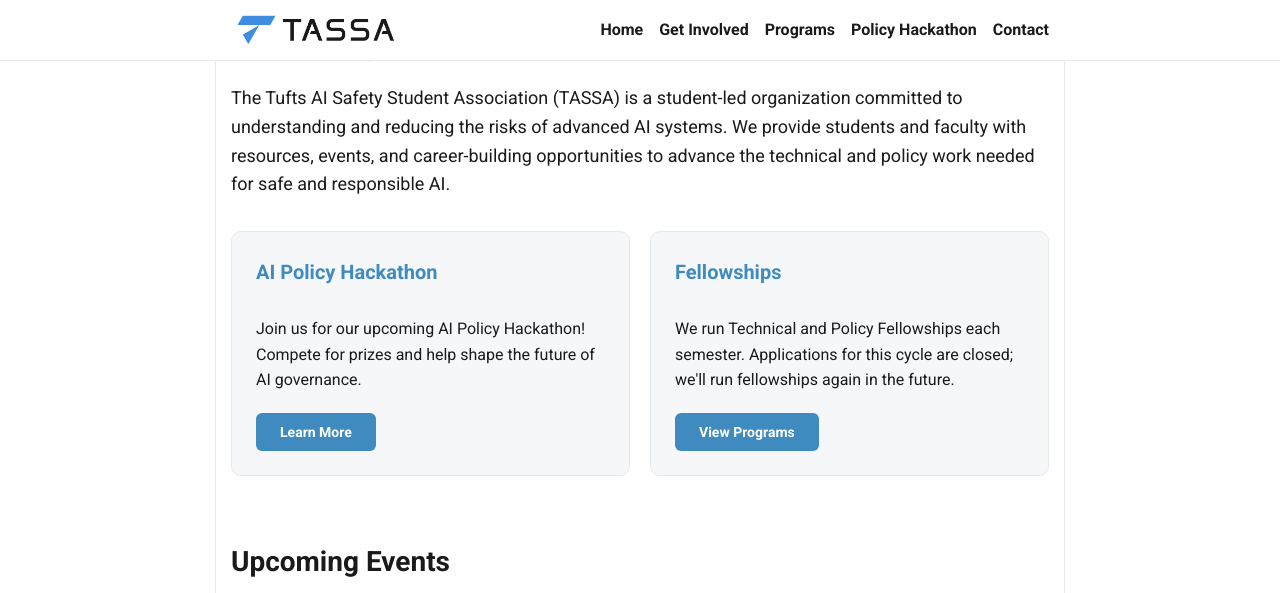
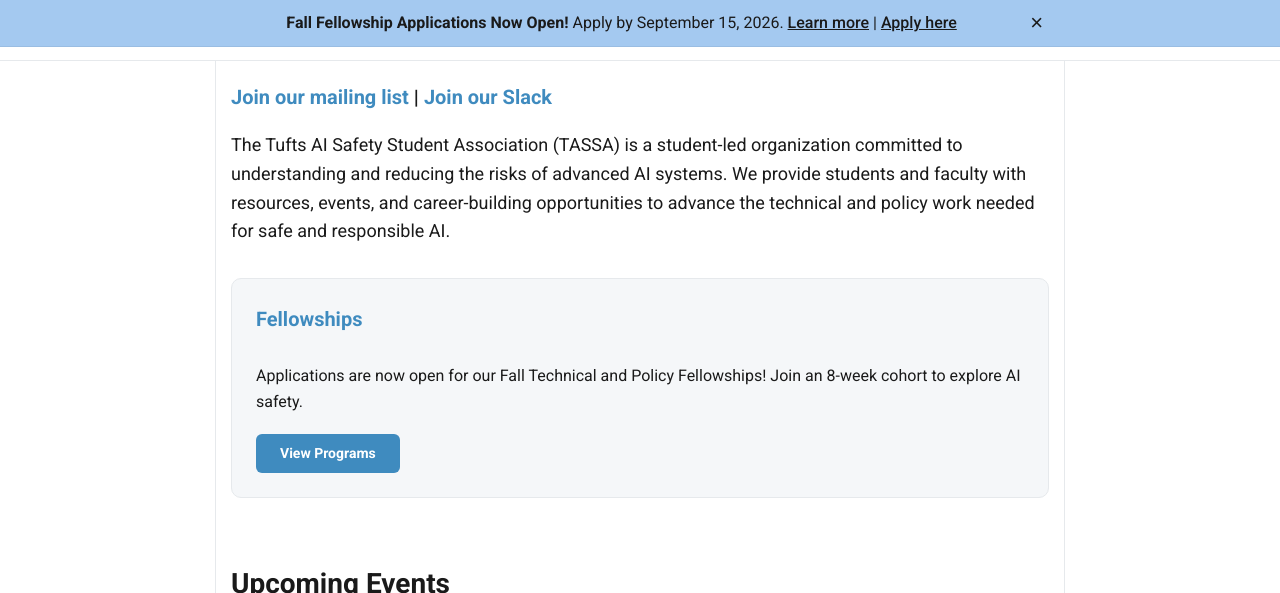
Before and after one commit to tuftsaisafety/tuftsaisafety.github.io, a Jekyll site: the page built from index.html, in a window 1280 px wide and 900 px high, scrolled down 452 px, cut to the strip 0-593 px from the top of the window. Built offline with Jekyll 4.4.1, drawn with Linux system fonts in a browser that asks for light colours.

Commit message:
Update _config.yml
updated for new semester

```diff
--- a/_config.yml
+++ b/_config.yml
@@ -47,19 +47,19 @@
 
 # Optional site-wide banner
 banner:
-    enabled: false
-    id: spring-fellowship-2026
-    start: 2025-12-08
-    end: 2026-01-26
+    enabled: true
+    id: fall-fellowship-2026
+    start: 2026-09-01
+    end: 2026-09-20
     bg_color: "#a4c9f0"
     text_color: "#1A1A1A"
     # Provide either `text` or `html`. `html` lets you include links.
     html: >-
-        <strong>Spring Fellowship Applications Now Open!</strong> Apply by January 25, 2026. <a href="/programs/" style="text-decoration: underline; font-weight: 500;">Learn more</a> | <a href="https://forms.gle/YKFr1B1i7aMVQcUk9" target="_blank" rel="noopener" style="text-decoration: underline; font-weight: 500;">Apply here</a>
+        <strong>Fall Fellowship Applications Now Open!</strong> Apply by September 15, 2026. <a href="/programs/" style="text-decoration: underline; font-weight: 500;">Learn more</a> | <a href="https://forms.gle/YKFr1B1i7aMVQcUk9" target="_blank" rel="noopener" style="text-decoration: underline; font-weight: 500;">Apply here</a>
 
 # Home page call-outs (under About Us)
 callouts:
-    - enabled: true
+    - enabled: false
       title: "AI Policy Hackathon"
       text: "Join us for our upcoming AI Policy Hackathon! Compete for prizes and help shape the future of AI governance."
       link_text: "Learn More"
@@ -67,6 +67,6 @@
       bg_color: "#f5f7f9" # optional override
     - enabled: true
       title: "Fellowships"
-      text: "We run Technical and Policy Fellowships each semester. Applications for this cycle are closed; we'll run fellowships again in the future."
+      text: "Applications are now open for our Fall Technical and Policy Fellowships! Join an 8-week cohort to explore AI safety."
       link_text: "View Programs"
       url: "/programs/"
```
